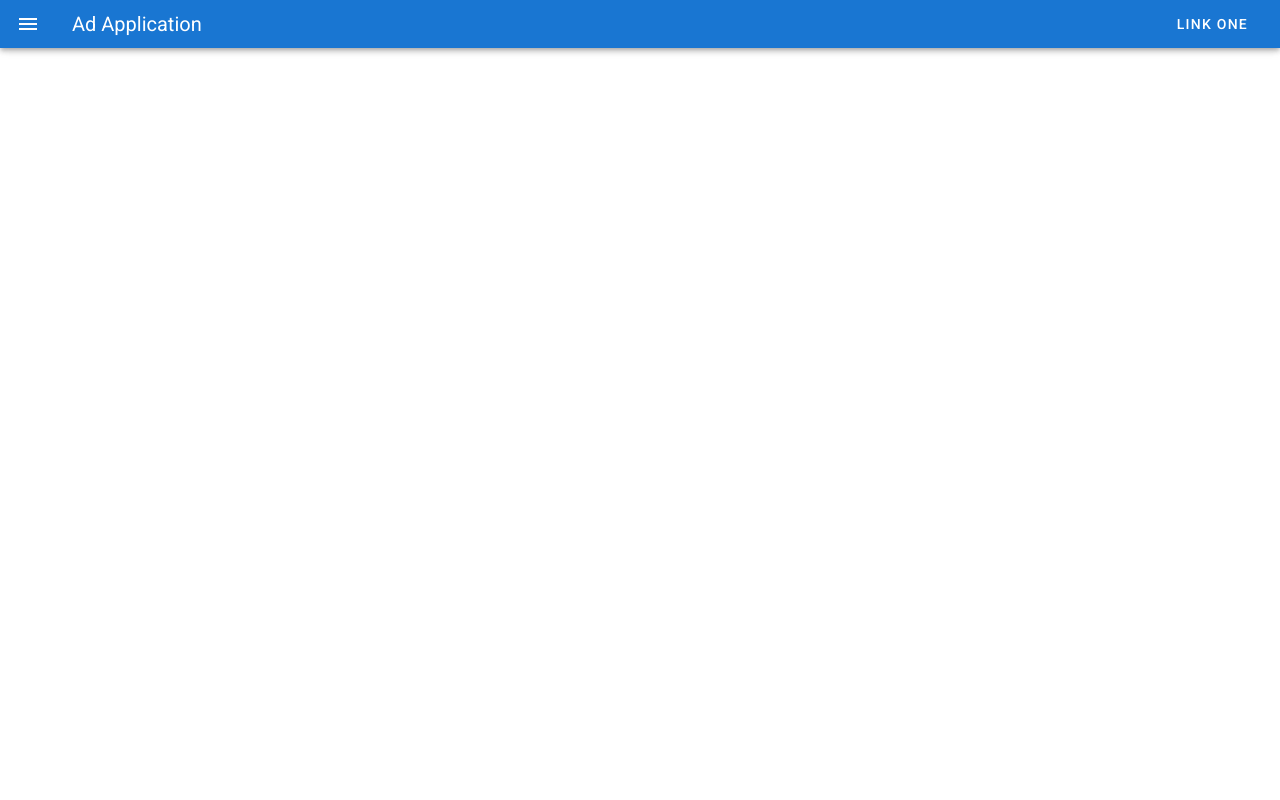
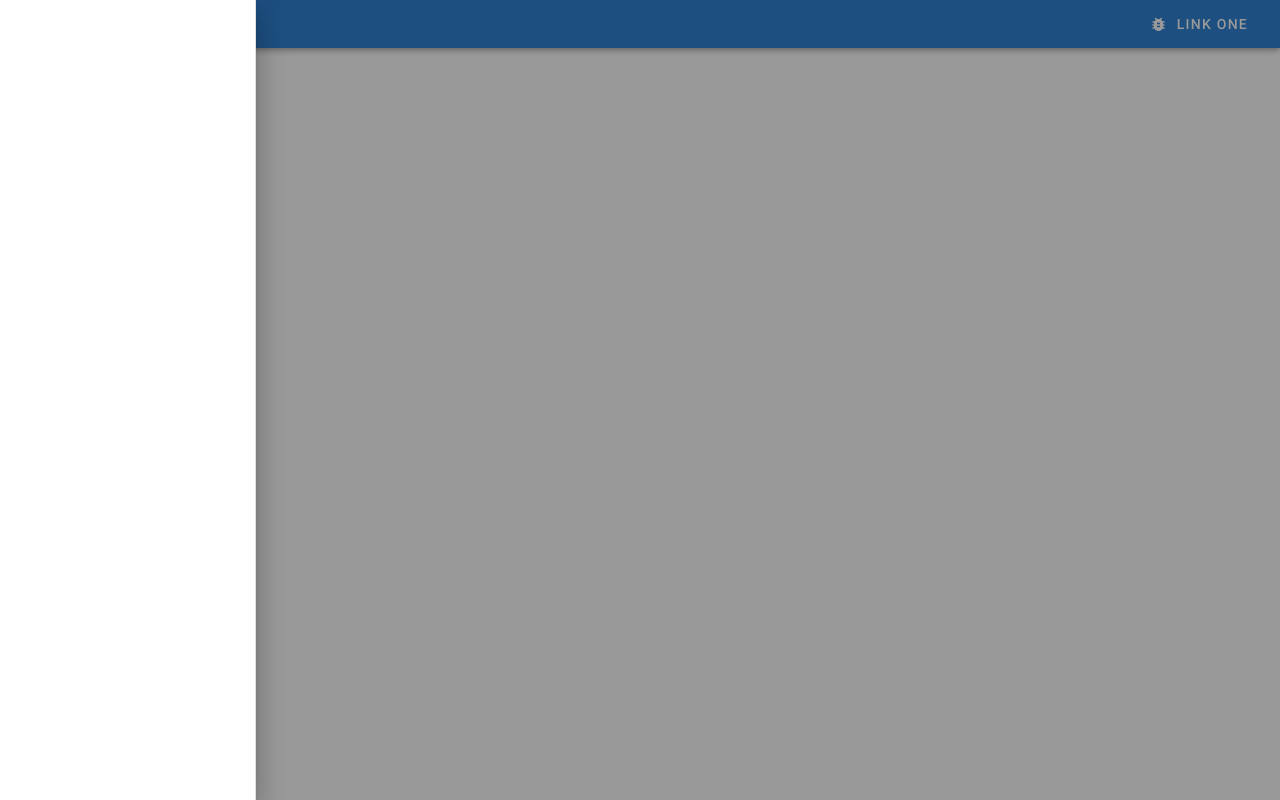
Before and after one commit to ilg2005/ad-project, a Vue app: page / in a window 1280 px wide. Both pictures are taken after a click on the button 28 px from the left and 24 px from the top of the page. Built offline with nearby package versions, Linux system fonts and the light colour scheme.

Commit message:
drawer visibility

```diff
--- a/src/App.vue
+++ b/src/App.vue
@@ -6,15 +6,25 @@
         height="48px"
         tile
     >
+      <v-navigation-drawer
+          app
+          temporary
+          v-model="drawer"
+      >
+
+      </v-navigation-drawer>
       <v-toolbar dense dark color="primary">
-        <v-app-bar-nav-icon></v-app-bar-nav-icon>
+        <v-app-bar-nav-icon @click="drawer = !drawer"></v-app-bar-nav-icon>
 
         <v-toolbar-title>Ad Application</v-toolbar-title>
 
         <v-spacer></v-spacer>
 
         <v-toolbar-items class="hidden-sm-and-down">
-          <v-btn text>Link One</v-btn>
+          <v-btn text>
+            <v-icon dark left>mdi-bug</v-icon>
+            Link One
+          </v-btn>
         </v-toolbar-items>
 
       </v-toolbar>
@@ -28,7 +38,13 @@
 
 <script>
 
-export default {};
+export default {
+  data () {
+    return {
+      drawer: false
+    }
+  }
+};
 </script>
 
 <style>
```
